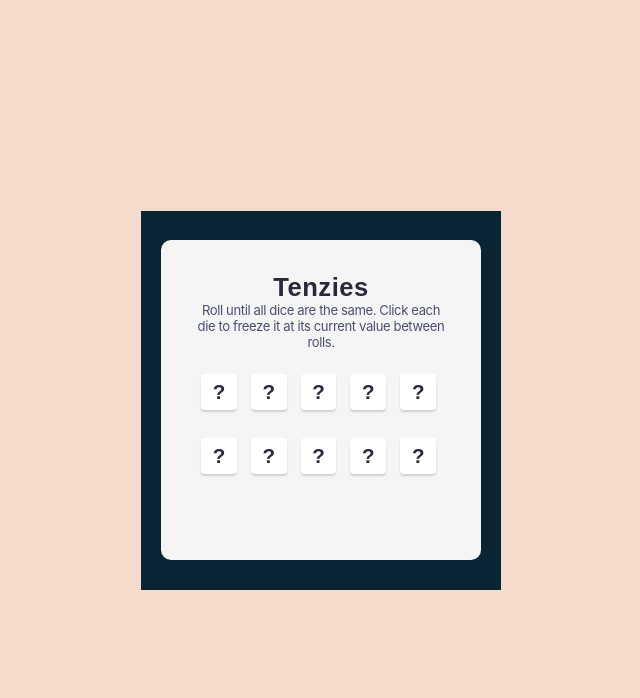
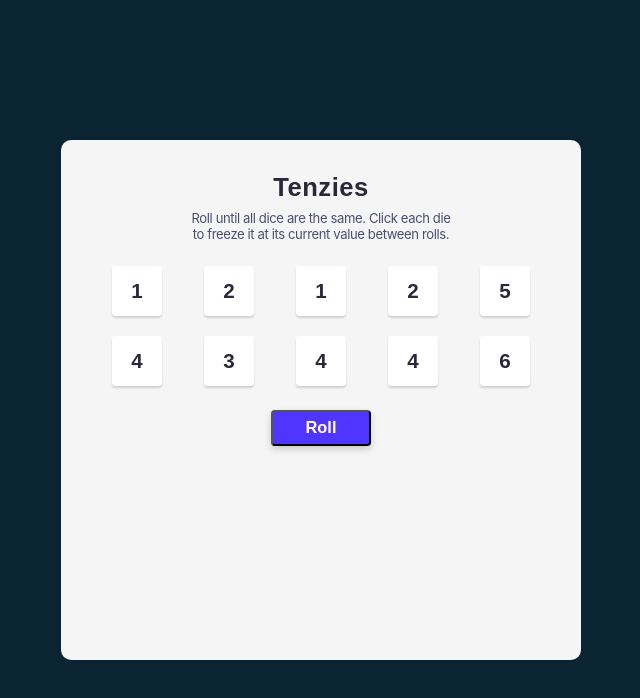
Before and after one commit to codeludo/Tenzies-dice-game, a React (Vite) app: page / in a window 1280 px wide. Shown: the top 698 px of the page, without its empty margins (319-959 px from the left). Built offline with nearby package versions, Linux system fonts and the light colour scheme.

Commit message:
confetti

```diff
--- a/package.json
+++ b/package.json
@@ -10,6 +10,7 @@
   },
   "dependencies": {
     "react": "^18.2.0",
+    "react-confetti": "^6.1.0",
     "react-dom": "^18.2.0"
   },
   "devDependencies": {
--- a/src/App.css
+++ b/src/App.css
@@ -5,24 +5,22 @@
 }
 
 #root {
-	max-width: 1280px;
-	margin: 0 auto;
-	padding: 2rem;
-	text-align: center;
+	margin: 0;
 }
 
 .container {
-	width: 360px;
-	height: 379px;
+	width: 100vw;
+	height: 100vh;
+	text-align: center;
 	display: flex;
+	justify-content: center;
 	align-items: center;
-	justify-content: center;
 	background-color: #0b2434;
 }
 
 .board {
-	width: 320px;
-	height: 320px;
+	width: 520px;
+	height: 520px;
 	padding: 32px;
 	background: #f5f5f5;
 	border-radius: 10px;
@@ -30,7 +28,7 @@
 
 h1 {
 	color: #2b283a;
-	margin: 0;
+	margin: 0 0 8px 0;
 	font-style: normal;
 	font-weight: 700;
 	font-size: 25.6px;
@@ -40,7 +38,7 @@ h1 {
 }
 
 p {
-	margin: 0;
+	margin: 0 6rem;
 	color: #4a4e74;
 	font-style: normal;
 	font-weight: 400;
@@ -51,32 +49,27 @@ p {
 }
 
 .game {
-	margin-top: 16px;
+	margin: 16px 0;
 	padding: 8px;
 	width: auto;
 	height: 136px;
-    display: flex;
-    flex-wrap: wrap;
-    gap: 14px;
-    row-gap: 8px;
+	display: grid;
+	grid-template: auto auto / repeat(5, 1fr);
+	grid-gap: 20px;
 }
 
-.dice {
-	background-color: #ffffff;
-    margin: 0;
-	width: 35.84px;
+.roll {
+	width: 100px;
 	height: 35.84px;
-	box-shadow: 0px 2px 2px rgba(0, 0, 0, 0.15);
+
+	background: #5035ff;
+	box-shadow: 0px 3.2px 7.68px rgba(0, 0, 0, 0.18);
 	border-radius: 3.81277px;
 
-    display: flex;
-    align-items: center;
-    justify-content: center;
-
-    font-family: "Karla", sans-serif;
+	font-family: "Karla", sans-serif;
 	font-style: normal;
 	font-weight: 700;
-	font-size: 20.5889px;
-	line-height: 24px;
-	color: #2b283a;
+	font-size: 16.384px;
+	line-height: 19px;
+	color: #ffffff;
 }
--- a/src/App.jsx
+++ b/src/App.jsx
@@ -1,7 +1,56 @@
 import React from "react"
+import { nanoid } from "nanoid"
 import "./App.css"
+import Dice from "./Dice.jsx"
+import Confetti from "react-confetti"
 
 function App() {
+	const [values, setValues] = React.useState(allNewDice())
+	const [tenzies, setTenzies] = React.useState(false)
+
+	function allNewDice() {
+		const values = []
+		for (let i = 0; i < 10; i++) {
+			const diceVal = {
+				id: nanoid(),
+				value: Math.ceil(Math.random() * 6),
+				isHeld: false,
+			}
+			values.push(diceVal)
+		}
+		return values
+	}
+
+	React.useEffect(
+		() => {
+			setTenzies(
+				() => values.every(dice =>
+					dice.isHeld === true && (values.every((dice1) => dice1.value === dice.value))
+			))
+			console.log(tenzies ? "won" : "not yet")
+			console.log(values)
+		}, [values, tenzies]
+	)
+
+	function rollDice() {
+		return tenzies ? setValues(allNewDice()) : setValues(prevState =>
+			prevState.map(dice => {
+				return dice.isHeld ? dice : {...dice, value: Math.ceil(Math.random()*6)}
+			})
+		)
+	}
+
+	function holdDice(diceId) {
+		setValues((prevState) => {
+			const newState = prevState.map((dice, index) => {
+				return dice.id === diceId
+					? { ...dice, isHeld: !dice.isHeld }
+					: dice
+			})
+			return newState
+		})
+	}
+
 	return (
 		<main>
 			<div className="container">
@@ -12,19 +61,23 @@ function App() {
 						freeze it at its current value between rolls.
 					</p>
 					<div className="game">
-						<div className="dice">?</div>
-                        <div className="dice">?</div>
-                        <div className="dice">?</div>
-                        <div className="dice">?</div>
-                        <div className="dice">?</div>
-                        <div className="dice">?</div>
-                        <div className="dice">?</div>
-                        <div className="dice">?</div>
-                        <div className="dice">?</div>
-                        <div className="dice">?</div>
+						{values.map(dice => {
+							return (
+								<Dice
+									value={dice}
+									clickHandle={holdDice}
+									key={dice.id}
+									id={dice.id}
+								/>
+							)
+						})}
 					</div>
+					<button className="roll" onClick={rollDice}>
+						{tenzies ? "New game" : "Roll"}
+					</button>
 				</div>
 			</div>
+			{tenzies && < Confetti />}
 		</main>
 	)
 }
--- /dev/null
+++ b/src/Dice.css
@@ -0,0 +1,45 @@
+.dice {
+	background-color: #ffffff;
+	margin: 0;
+	width: 50px;
+	height: 50px;
+	box-shadow: 0px 2px 2px rgba(0, 0, 0, 0.15);
+	border-radius: 3.81277px;
+	font-family: "Karla", sans-serif;
+	font-style: normal;
+	font-weight: 700;
+	font-size: 20.5889px;
+	line-height: 24px;
+	color: #2b283a;
+	cursor: pointer;
+	/* content */
+	display: flex;
+	align-items: center;
+	justify-content: center;
+	/* grid */
+	align-self: center;
+	justify-self: center;
+}
+
+.dice.isHeld {
+	background-color: #59E391;
+	margin: 0;
+	width: 50px;
+	height: 50px;
+	box-shadow: 0px 2px 2px rgba(0, 0, 0, 0.15);
+	border-radius: 3.81277px;
+	font-family: "Karla", sans-serif;
+	font-style: normal;
+	font-weight: 700;
+	font-size: 20.5889px;
+	line-height: 24px;
+	color: #2b283a;
+	cursor: pointer;
+	/* content */
+	display: flex;
+	align-items: center;
+	justify-content: center;
+	/* grid */
+	align-self: center;
+	justify-self: center;
+}
--- /dev/null
+++ b/src/Dice.jsx
@@ -0,0 +1,10 @@
+import React from "react";
+import "./Dice.css"
+
+
+export default function Dice(props) {
+    const className = ['dice', props.value.isHeld ? 'isHeld':""]
+    return (
+        <div className={className.join(" ").trim()} onClick={(e) => props.clickHandle(props.id)}>{props.value.value}</div>
+    )
+}
--- a/src/index.css
+++ b/src/index.css
@@ -2,7 +2,6 @@
 	line-height: 1.5;
 	font-weight: 400;
 	color: #2B283A;
-	background-color: #F4DBCB;
 }
 
 
@@ -10,10 +9,8 @@
     box-sizing: border-box;
 }
 
-html, body {
+body, main {
 	margin: 0;
-	display: flex;
-	place-items: center;
 	min-width: 100vw;
 	min-height: 100vh;
 }
```
Also changed, not shown: 1 other file (tests, documents, lock files or other folders).
